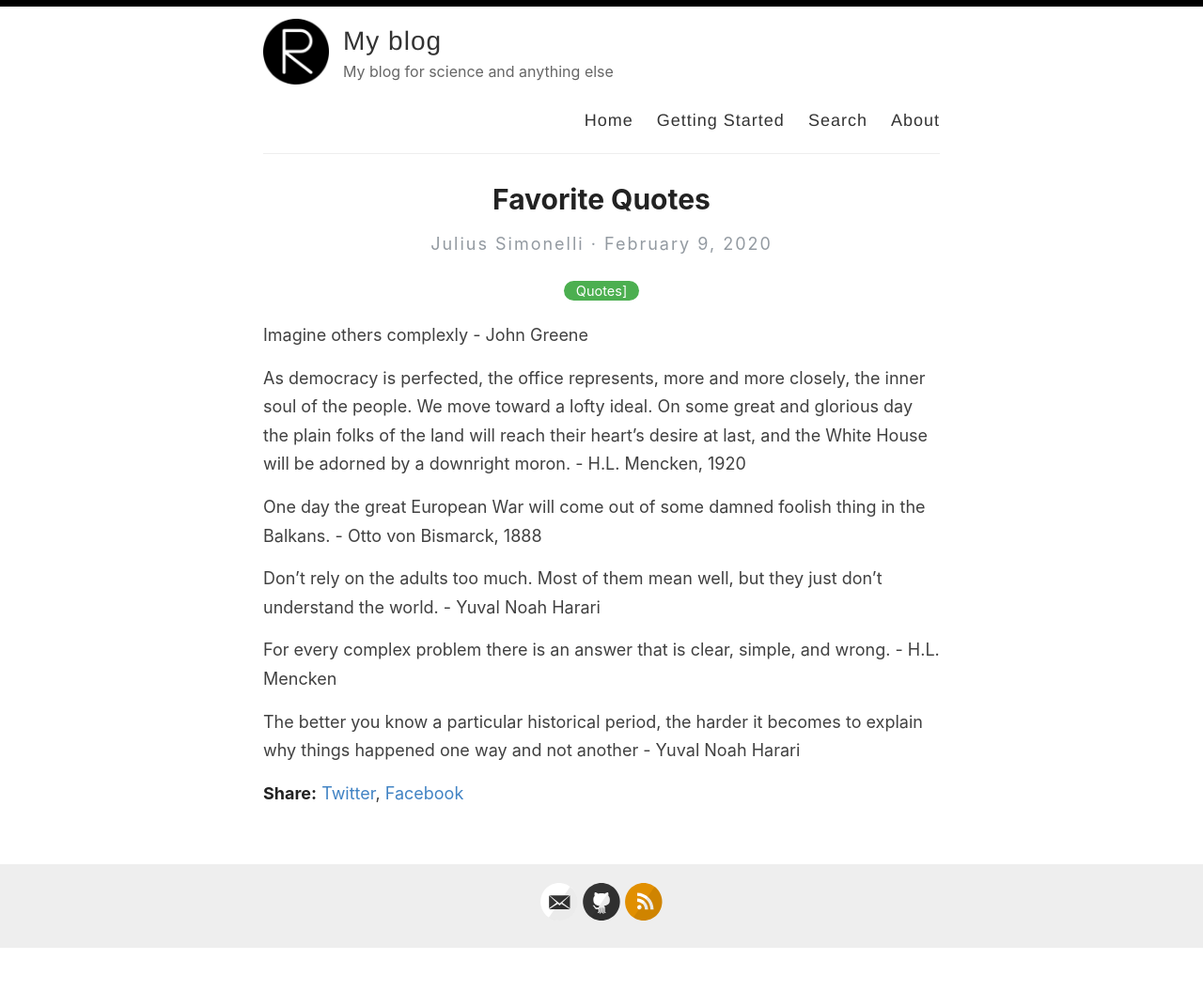
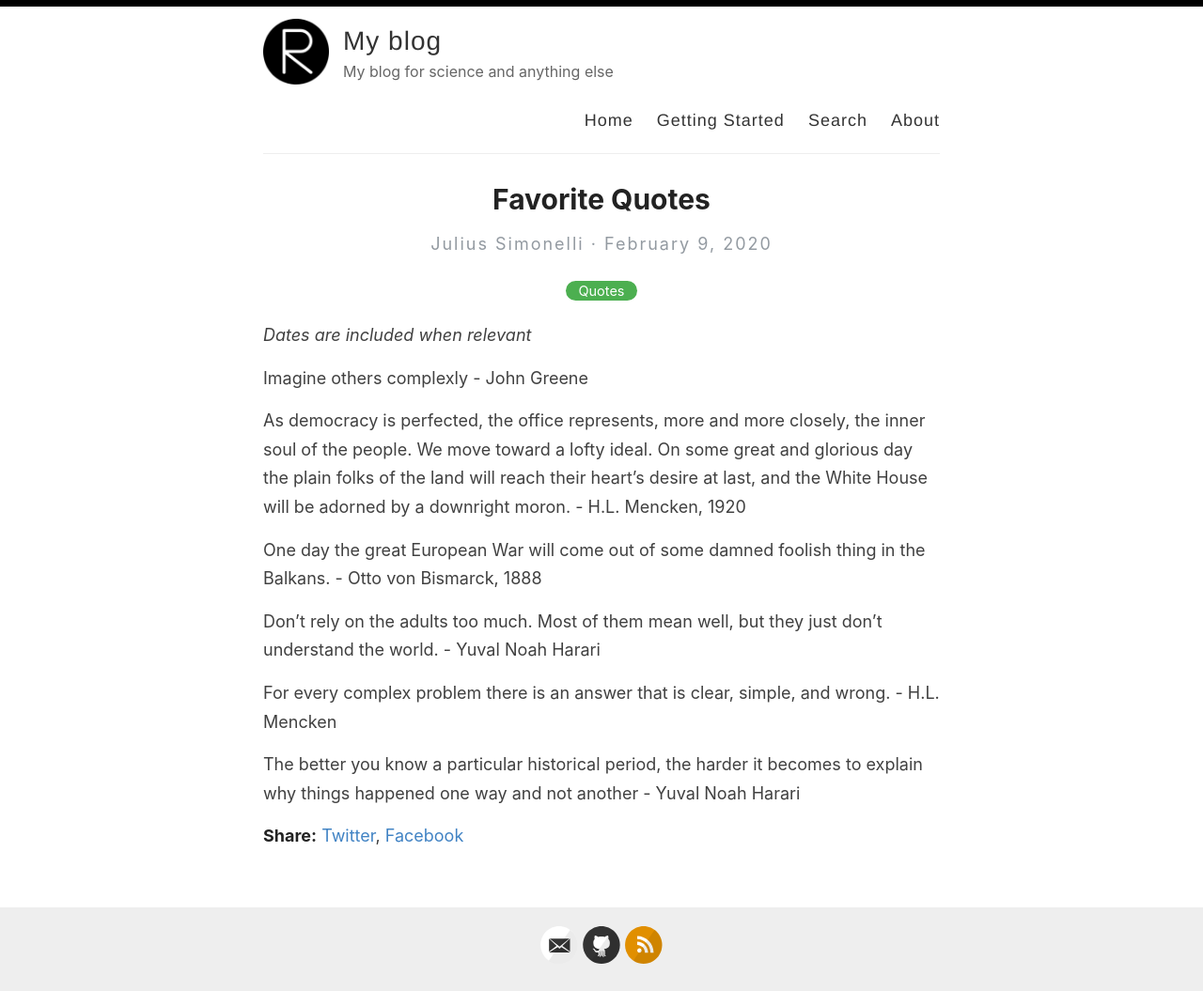
Before and after one commit to jss367/blog, a Jekyll site: the page built from _posts/2020-02-09-favorite-quotes.md, in a window 1280 px wide. Shown: the whole page at 94% size. Built offline with Jekyll 4.4.1, drawn with Linux system fonts in a browser that asks for light colours; before the commit the page ends 1010 px from its top, so only the background shows below that.

Commit message:
Update 2020-02-09-favorite-quotes.md

```diff
--- a/_posts/2020-02-09-favorite-quotes.md
+++ b/_posts/2020-02-09-favorite-quotes.md
@@ -1,9 +1,11 @@
 ---
 layout: post
 title:  Favorite Quotes
-categories: Quotes]
+categories: Quotes
 excerpt: Imagine others complexly
 ---
+
+*Dates are included when relevant*
 
 Imagine others complexly - John Greene
 
```
